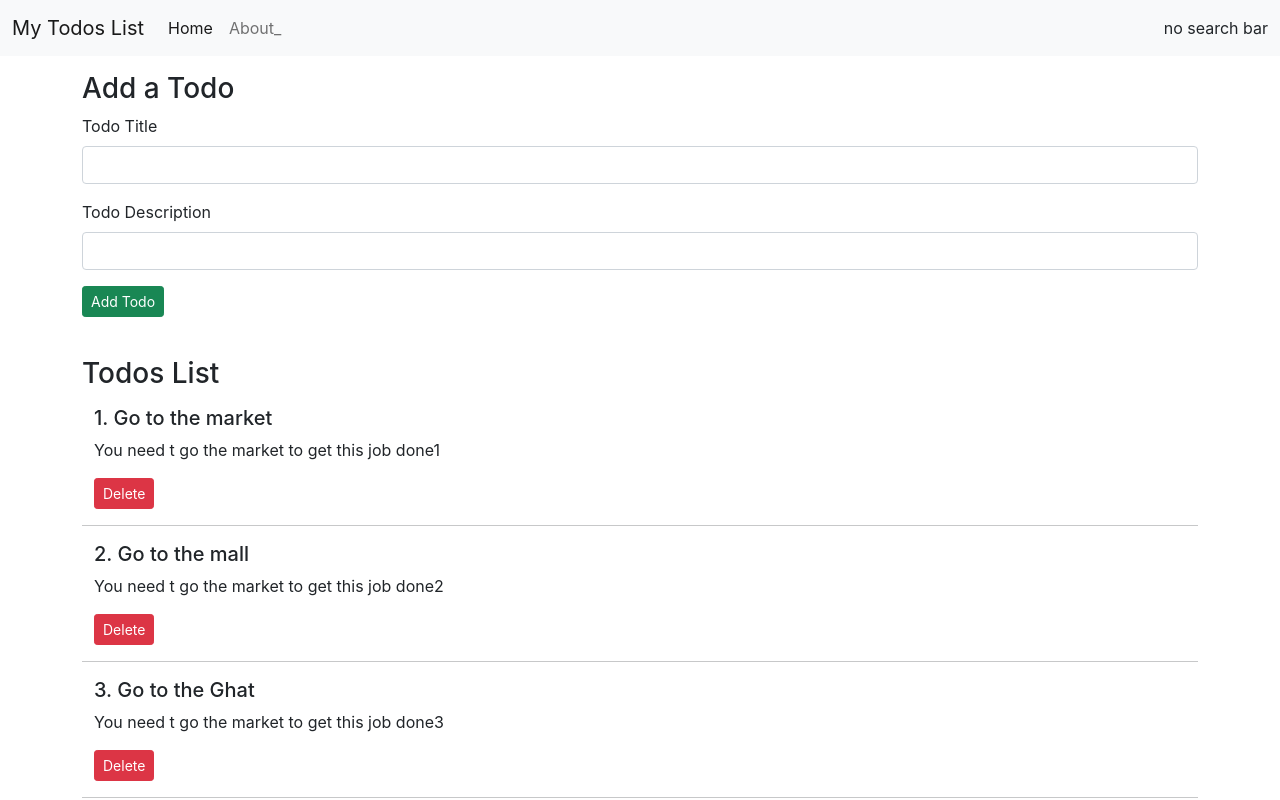
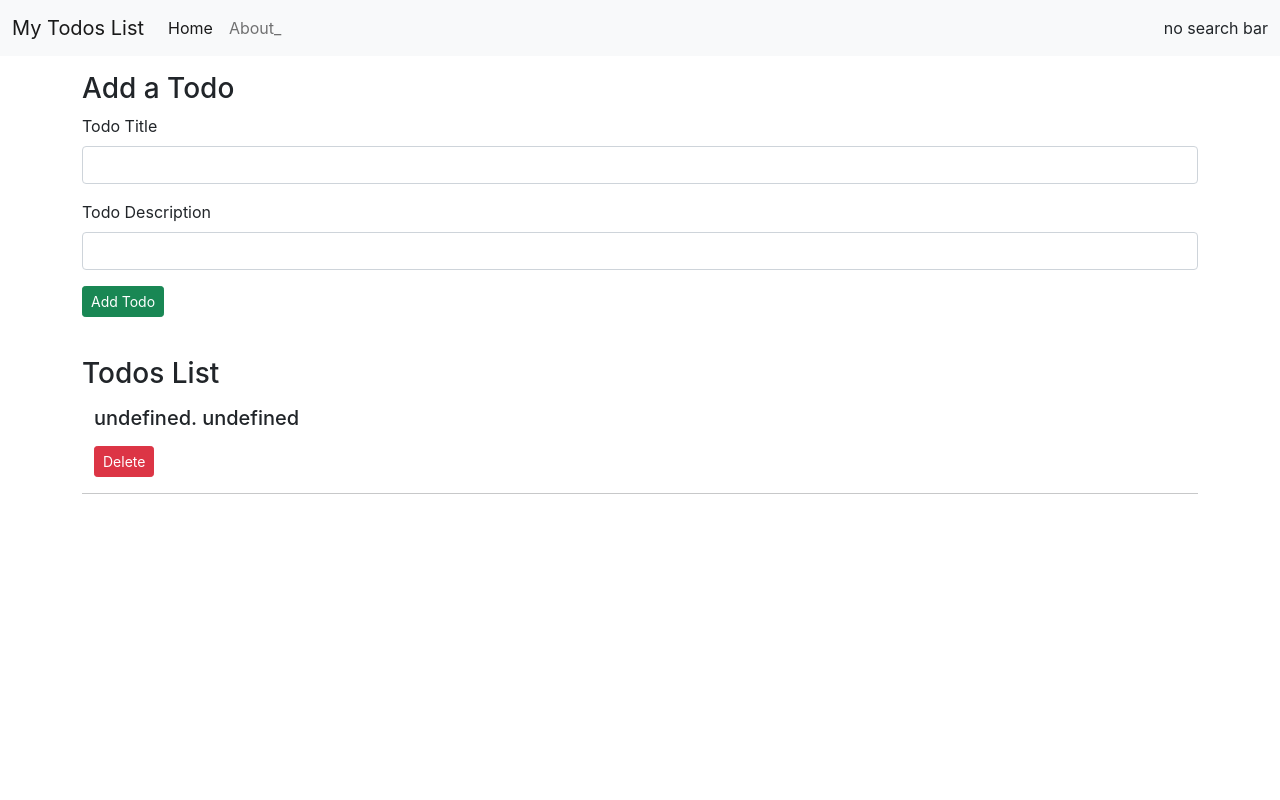
Before and after one commit to fineanmol/TodoList, a React (Create React App) app: page / in a window 1280 px wide. Shown: the top 800 px of the page. Built offline with nearby package versions, Linux system fonts and the light colour scheme.

Commit message:
error in todo

```diff
--- a/src/App.js
+++ b/src/App.js
@@ -1,58 +1,50 @@
 import "./App.css";
 import Header from "./MyComponents/Header";
 import { Todos } from "./MyComponents/Todos";
-import { TodoItem } from "./MyComponents/TodoItem";
 import { Footer } from "./MyComponents/Footer";
-import { useState } from "react";
+import { useState, useEffect } from "react";
 import { AddTodo } from "./MyComponents/AddTodo";
 
 function App() {
+  let initTodo;
+  if (localStorage.getItem("todos") === null) {
+    initTodo = [];
+  } else {
+    initTodo = JSON.parse(localStorage.getItem("todos")); //Error here in todos
+  }
   const onDelete = (todo) => {
     console.log("I am on delete of todo", todo);
-    setTodos(todos.filter((e)=>{
-      return e!==todo;
-    }))
-  }
-  const addTodo=(title,desc)=>{
-    console.log("I am adding this todo",title,desc)
+    setTodos(
+      todos.filter((e) => {
+        return e !== todo;
+      })
+    );
+    localStorage.setItem("todos", JSON.stringify(todos));
+  };
+  const addTodo = (title, desc) => {
+    console.log("I am adding this todo", title, desc);
     let sno;
-    if(todos.length===0){
-     sno =1;
+    if (todos.length === 0 || todos === null) {
+      sno = 0;
+    } else {
+      sno = todos[todos.length - 1].sno + 1;
     }
-    else{
-       sno = todos[todos.length-1].sno + 1
-
-    }
-    const myTodo={
-      sno:sno,
-      title:title,
-      desc:desc
-    }
-
-    console.log(myTodo)
-    setTodos([...todos,myTodo]);
-  }
-  const [todos, setTodos] = useState([
-    {
-      sno: 1,
-      title: "Go to the market",
-      desc: "You need t go the market to get this job done1",
-    },
-    {
-      sno: 2,
-      title: "Go to the mall",
-      desc: "You need t go the market to get this job done2",
-    },
-    {
-      sno: 3,
-      title: "Go to the Ghat",
-      desc: "You need t go the market to get this job done3",
-    },
-  ]);
+    const myTodo = {
+      sno: sno,
+      title: title,
+      desc: desc,
+    };
+    setTodos([...todos, myTodo]);
+    console.log(myTodo);
+  };
+  const [todos, setTodos] = useState([initTodo]);
+  useEffect(() => {
+    localStorage.setItem("todos", JSON.stringify(todos));
+  }, [todos]);
   return (
     <>
       <Header title="My Todos List" searchBar={false} />
-      <AddTodo addTodo={addTodo}/>
+      <AddTodo addTodo={addTodo} />
       <Todos todos={todos} onDelete={onDelete} />
 
       <Footer />
--- a/src/MyComponents/AddTodo.js
+++ b/src/MyComponents/AddTodo.js
@@ -8,7 +8,12 @@ export const AddTodo = (props) => {
         if(!title || !desc){
             alert("Title or Desc can't be blank")
         }
-        props.addTodo(title,desc);
+        else{
+            props.addTodo(title,desc);
+            setTitle("");
+            setDesc("");
+        }
+
     }
     return (
         <div className="container my-3">
--- a/src/MyComponents/Todos.js
+++ b/src/MyComponents/Todos.js
@@ -8,7 +8,7 @@ export const Todos = (props) => {
     }
     return (
         <div className="container" my-3 style={myStyle}>
-            <h3 className=" my-3">Todos List</h3>
+            <h3 >Todos List</h3>
             {props.todos.length=== 0? "No Todos to display" :
                 props.todos.map((todo) => {
                     return (
```
